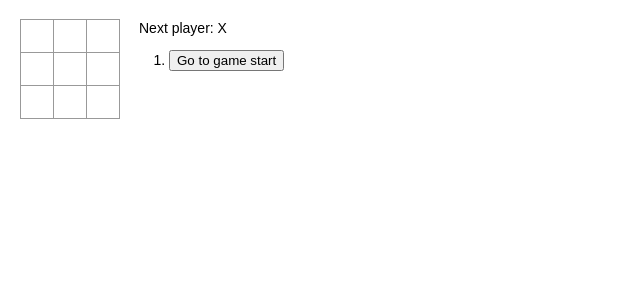
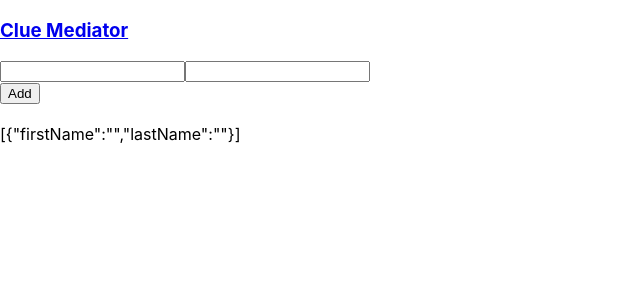
Before and after one commit to JKChai/dev-react, a React (Create React App) app: page / in a window 1280 px wide. Shown: the top 300 px of the page, without its empty margins (0-640 px from the left). Built offline with nearby package versions, Linux system fonts and the light colour scheme.

Commit message:
Update js files

```diff
--- a/src/App.css
+++ /dev/null
@@ -1,38 +0,0 @@
-.App {
-  text-align: center;
-}
-
-.App-logo {
-  height: 40vmin;
-  pointer-events: none;
-}
-
-@media (prefers-reduced-motion: no-preference) {
-  .App-logo {
-    animation: App-logo-spin infinite 20s linear;
-  }
-}
-
-.App-header {
-  background-color: #282c34;
-  min-height: 100vh;
-  display: flex;
-  flex-direction: column;
-  align-items: center;
-  justify-content: center;
-  font-size: calc(10px + 2vmin);
-  color: white;
-}
-
-.App-link {
-  color: #61dafb;
-}
-
-@keyframes App-logo-spin {
-  from {
-    transform: rotate(0deg);
-  }
-  to {
-    transform: rotate(360deg);
-  }
-}
--- a/src/App.js
+++ b/src/App.js
@@ -1,25 +1,58 @@
-import logo from './logo.svg';
-import './App.css';
+import React, { useState } from "react";
 
+// https://www.cluemediator.com/add-or-remove-input-fields-dynamically-with-reactjs
 function App() {
-  return (
-    <div className="App">
-      <header className="App-header">
-        <img src={logo} className="App-logo" alt="logo" />
-        <p>
-          Edit <code>src/App.js</code> and save to reload.
-        </p>
-        <a
-          className="App-link"
-          href="https://reactjs.org"
-          target="_blank"
-          rel="noopener noreferrer"
-        >
-          Learn React
-        </a>
-      </header>
-    </div>
-  );
+    const [inputList, setInputList] = useState([{ firstName: "", lastName: "" }]);
+
+    // handle input change
+    const handleInputChange = (e, index) => {
+    const { name, value } = e.target;
+    const list = [...inputList];
+    list[index][name] = value;
+    setInputList(list);
+    };
+
+    // handle click event of the Remove button
+    const handleRemoveClick = index => {
+    const list = [...inputList];
+    list.splice(index, 1);
+    setInputList(list);
+    };
+
+    // handle click event of the Add button
+    const handleAddClick = () => {
+    setInputList([...inputList, { firstName: "", lastName: "" }]);
+    };
+
+    return (
+        <div className="App">
+            <h3><a href="http://cluemediator.com">Clue Mediator</a></h3>
+            {inputList.map((x, i) => {
+                return (
+                    <div className="box" key={i}>
+                        <input
+                            key={i}
+                            name="firstName"
+                            value={ x.firstName }
+                            onChange={e => handleInputChange(e, i)}
+                        />
+                        <input
+                            key={i}
+                            className="ml10"
+                            name="lastName"
+                            value={ x.lastName }
+                            onChange={e => handleInputChange(e, i)}
+                        />
+                        <div className="btn-box">
+                            {inputList.length !== 1 && <button className="mr10" onClick={() => handleRemoveClick(i)}>Remove</button>}
+                            {inputList.length - 1 === i && <button onClick={handleAddClick}>Add</button>}
+                        </div>
+                    </div>
+                );
+            })}
+            <div style={{ marginTop: 20 }}>{JSON.stringify(inputList)}</div>
+        </div>
+    );
 }
 
 export default App;
--- a/src/index.js
+++ b/src/index.js
@@ -1,146 +1,17 @@
-import React from "react";
-import ReactDOM from "react-dom";
-import "./tictaetoe.css";
+import React from 'react';
+import ReactDOM from 'react-dom';
+import './index.css';
+import App from './App';
+import reportWebVitals from './reportWebVitals';
 
-function Square(props) {
-  return (
-    <button className="square" onClick={props.onClick}>
-      {props.value}
-    </button>
-  );
-}
+ReactDOM.render(
+  <React.StrictMode>
+    <App />
+  </React.StrictMode>,
+  document.getElementById('root')
+);
 
-class Board extends React.Component {
-  renderSquare(i) {
-    return (
-      <Square
-        value={this.props.squares[i]}
-        onClick={() => this.props.onClick(i)}
-      />
-    );
-  }
-
-  render() {
-    return (
-      <div>
-        <div className="board-row">
-          {this.renderSquare(0)}
-          {this.renderSquare(1)}
-          {this.renderSquare(2)}
-        </div>
-        <div className="board-row">
-          {this.renderSquare(3)}
-          {this.renderSquare(4)}
-          {this.renderSquare(5)}
-        </div>
-        <div className="board-row">
-          {this.renderSquare(6)}
-          {this.renderSquare(7)}
-          {this.renderSquare(8)}
-        </div>
-      </div>
-    );
-  }
-}
-
-class Game extends React.Component {
-  constructor(props) {
-    super(props);
-    this.state = {
-      history: [
-        {
-          squares: Array(9).fill(null),
-        },
-      ],
-      stepNumber: 0,
-      xIsNext: true,
-    };
-  }
-
-  handleClick(i) {
-    const history = this.state.history.slice(0, this.state.stepNumber + 1);
-    const current = history[history.length - 1];
-    const squares = current.squares.slice();
-    if (calculateWinner(squares) || squares[i]) {
-      return;
-    }
-    squares[i] = this.state.xIsNext ? "X" : "O";
-    this.setState({
-      history: history.concat([
-        {
-          squares: squares,
-        },
-      ]),
-      stepNumber: history.length,
-      xIsNext: !this.state.xIsNext,
-    });
-  }
-
-  jumpTo(step) {
-    this.setState({
-      stepNumber: step,
-      xIsNext: step % 2 === 0,
-    });
-  }
-
-  render() {
-    const history = this.state.history;
-    const current = history[this.state.stepNumber];
-    const winner = calculateWinner(current.squares);
-
-    const moves = history.map((step, move) => {
-      const desc = move ? "Go to move #" + move : "Go to game start";
-      return (
-        <li key={move}>
-          <button onClick={() => this.jumpTo(move)}>{desc}</button>
-        </li>
-      );
-    });
-
-    let status;
-    if (winner) {
-      status = "Winner: " + winner;
-    } else {
-      status = "Next player: " + (this.state.xIsNext ? "X" : "O");
-    }
-
-    return (
-      <div className="game">
-        <div className="game-board">
-          <Board
-            squares={current.squares}
-            onClick={(i) => this.handleClick(i)}
-          />
-        </div>
-        <div className="game-info">
-          <div>{status}</div>
-          <ol>{moves}</ol>
-        </div>
-      </div>
-    );
-  }
-}
-
-// ========================================
-
-ReactDOM.render(<Game />, document.getElementById("root"));
-
-function calculateWinner(squares) {
-  const lines = [
-    [0, 1, 2],
-    [3, 4, 5],
-    [6, 7, 8],
-    [0, 3, 6],
-    [1, 4, 7],
-    [2, 5, 8],
-    [0, 4, 8],
-    [2, 4, 6],
-  ];
-  for (let i = 0; i < lines.length; i++) {
-    const [a, b, c] = lines[i];
-    if (squares[a] && squares[a] === squares[b] && squares[a] === squares[c]) {
-      return squares[a];
-    }
-  }
-  return null;
-}
+// If you want to start measuring performance in your app, pass a function
+// to log results (for example: reportWebVitals(console.log))
+// or send to an analytics endpoint. Learn more: https://bit.ly/CRA-vitals
+reportWebVitals();
```
